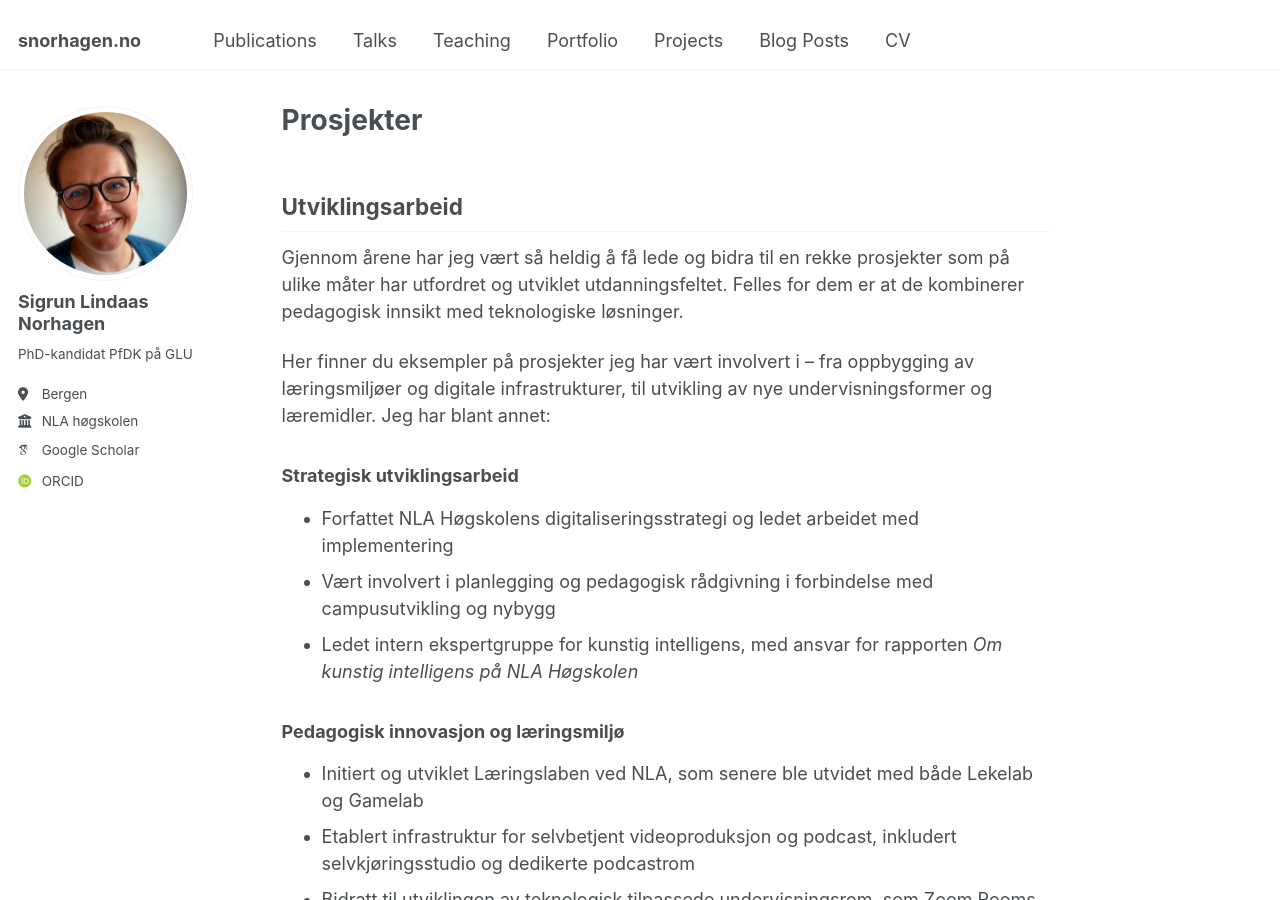
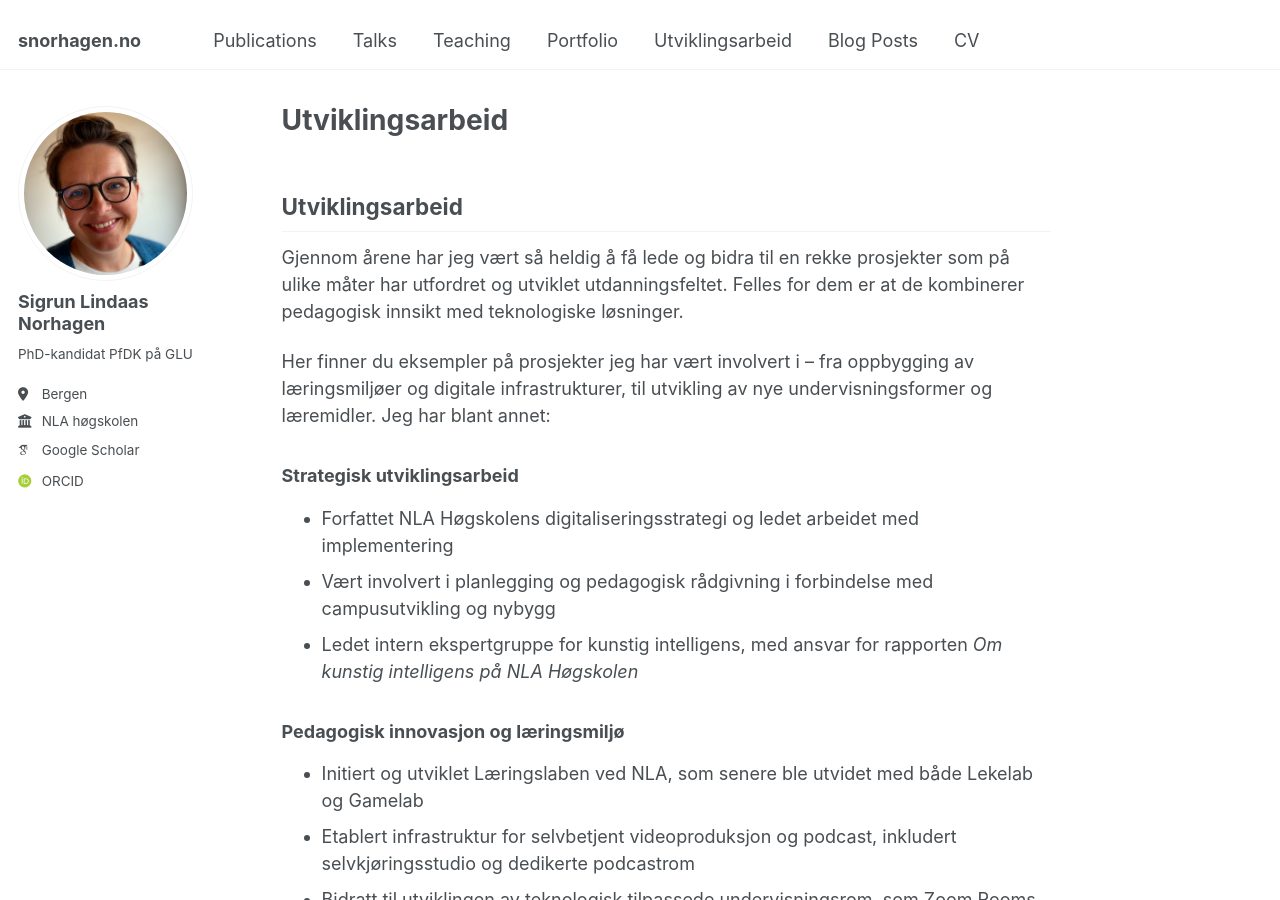
Before and after one commit to sigrun/sigrun.github.io, a Jekyll site: the page built from _pages/projects.md, in a window 1280 px wide and 900 px high. Built offline with Jekyll 4.4.1, drawn with Linux system fonts in a browser that asks for light colours; some web fonts are replaced.

Commit message:
tester endring av navn i nav

```diff
--- a/_data/navigation.yml
+++ b/_data/navigation.yml
@@ -17,7 +17,7 @@ main:
   - title: "Portfolio"
     url: /portfolio/
 
-  - title: "Projects"
+  - title: "Utviklingsarbeid"
     url: /projects/
 
   - title: "Blog Posts"
--- a/_pages/projects.md
+++ b/_pages/projects.md
@@ -1,6 +1,6 @@
 ---
 permalink: /projects/
-title: "Prosjekter"
+title: "Utviklingsarbeid"
 excerpt: "Mine prosjekter"
 author_profile: true
 ---
```
